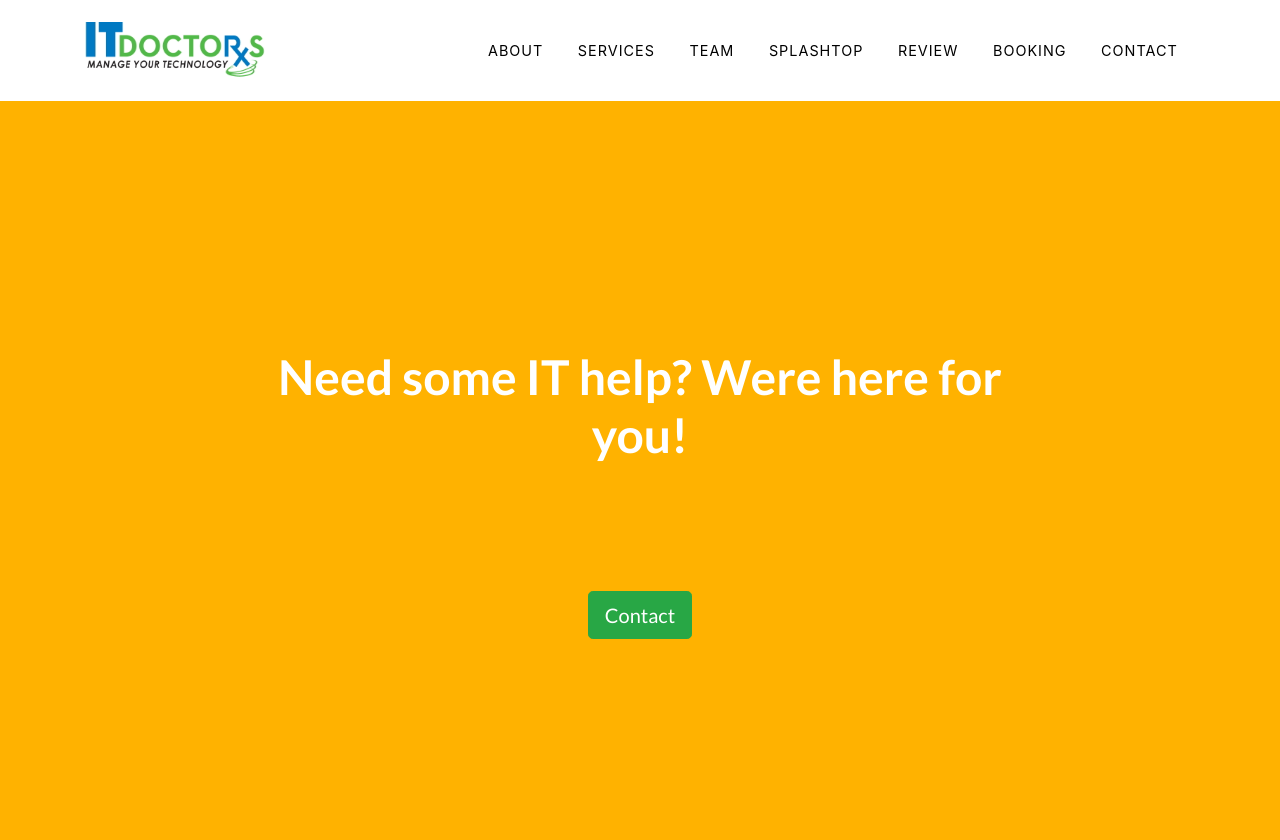
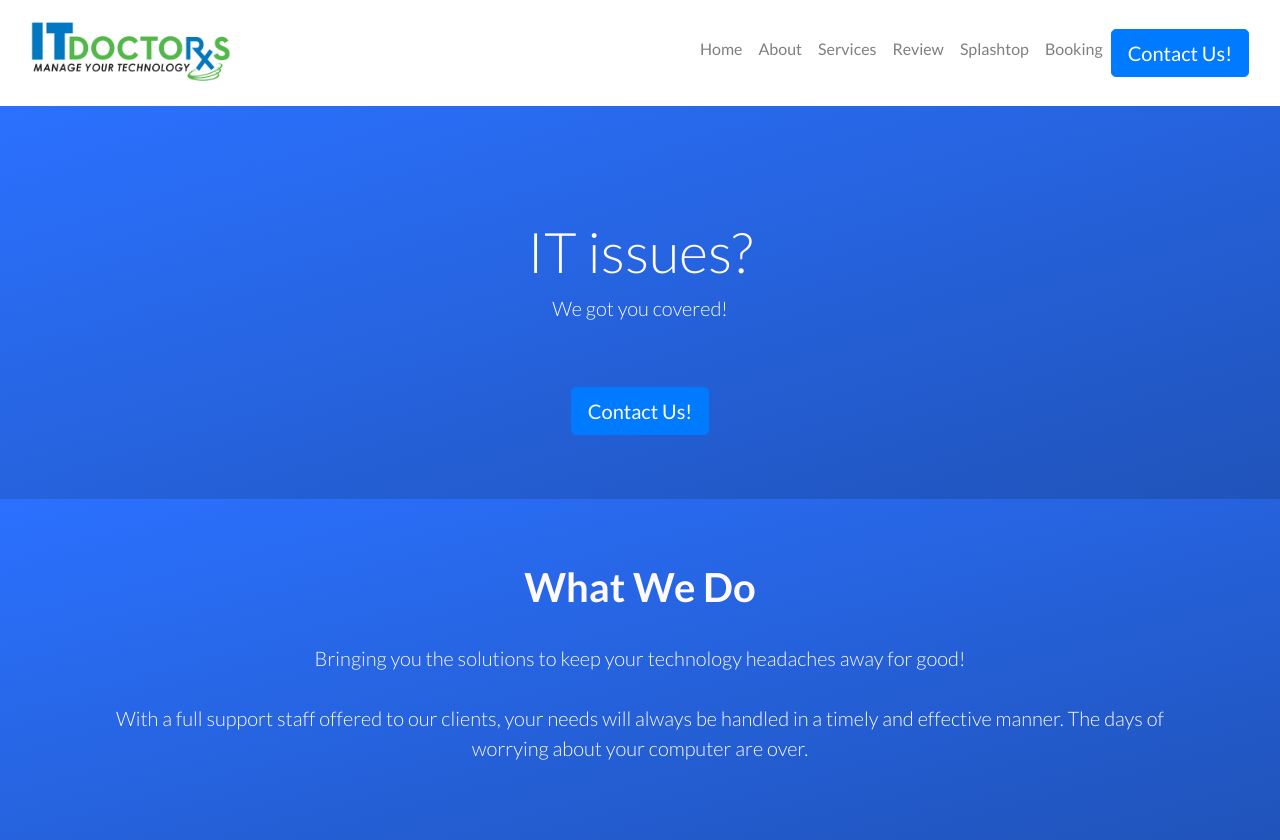
Before and after one commit to xael-dev/ITD, a Django app: template emailstore/templates/home/base.html in a window 1280 px wide. Shown: the top 840 px of the page. Run offline with Django 3.2, Linux system fonts and the light colour scheme; the template is opened without the code that fills it, so the values that code supplies are empty; a map, chart or similar area stays blank; some libraries are stand-ins or nearby versions; some web fonts are replaced.

Commit message:
Implement new navbar design into base.html

```diff
--- a/emailstore/templates/home/base.html
+++ b/emailstore/templates/home/base.html
@@ -36,7 +36,7 @@
 <body data-spy="scroll" data-target=".navbar" data-offset="50">
 
   <!-- Navigation, NOTE: <a> elements are used to jump to particular area with scrollspy -->
-  <nav class="navbar navbar-expand-lg bg-white navbar-light fixed-top" id="mainNav">
+  {% comment %} <nav class="navbar navbar-expand-lg bg-white navbar-light fixed-top" id="mainNav">
     <div class="container">
       <a class="navbar-brand js-scroll-trigger" href="#home">
         <img src={% static "img/ITDLogo.jpg" %} width="180" height="75">
@@ -71,26 +71,58 @@
         </ul>
       </div>
     </div>
-  </nav>
+  </nav> {% endcomment %}
+  <span id="home"></span>
+    <nav id="nav-shadow"
+        class="navbar navbar-light bg-white navber-custom navbar-expand-md justify-content-between sticky-top">
+        <div class="container-fluid">
+            <button class="navbar-toggler" type="button" data-toggle="collapse" data-target="navbar-nav"
+                aria-controls="navbar-nav" aria-expanded="false" aria-label="Toggle Navbar">
+                <span class="navbar-toggler-icon"></span>
+            </button>
+            <a class="navbar-brand mx-auto d-block order-1 order-md-0 w-25">
+                <img src={% static "img/ITDLogo.jpg" %} width="200px" height="80px"
+                    alt="">
+            </a>
+            <div class="navbar-collapse collapse w-25">
+                <ul class="navbar-nav ml-auto">
+                    <li class="nav-item">
+                        <a class="nav-link" href="#">Home</a>
+                    </li>
+                    <li class="nav-item">
+                        <a class="nav-link" href="#">About</a>
+                    </li>
+                    <li class="nav-item">
+                        <a class="nav-link" href="#">Services</a>
+                    </li>
+                    <li class="nav-item">
+                        <a class="nav-link" href="https://g.page/itdrs/review">Review</a>
+                    </li>
+                    <li class="nav-item">
+                        <a class="nav-link" href="https://www.splashtop.com/sos-download?_ga=2.77162903.308159755.1554922056-984735932.1554922056">Splashtop</a>
+                    </li>
+                    <li class="nav-item">
+                        <a class="nav-link" href="https://housecallpro.com/book/IT-Doctors/5434064e4b1b43a284e1e0dbf6e2eb61?attribution=Schedule%20An%20Appointment">Booking</a>
+                    </li>
+                    <li class="nav-item">
+                        <button class="btn btn-primary btn-lg ml-auto">Contact Us!</button>
+                    </li>
+                </ul>
+            </div>
+        </div>
+    </nav>
 
   <!-- Masthead -->
   <span id="home"></span>
-    <header class="masthead text-white text-center">
-    <div class="overlay"></div>
-    <canvas id="seasonal-canvas"></canvas>
-      <div class="container">
-        <div class="row">
-            <div class="col-md-9 mx-auto">
-              <h1 class="mb-5">Need some IT help? Were here for you!</h1>
+    <div class="jumbotron jumbotron-fluid">
+            <div class="container">
+                <h1 class="display-4 text-center mt-5 mx-auto">IT issues?</h1>
+                <p class="lead text-center">We got you covered!</p>
             </div>
-            <div class="col-md-5 col-lg-5 col-xl-4 mx-auto">
-              <div class="center">
-                <a href="#contact" class="btn btn-success btn-lg" role="button">Contact</a>
-              </div>
+            <div class="row justify-content-center">
+                <button class="btn btn-primary btn-lg mt-5 mx-auto">Contact Us!</button>
             </div>
         </div>
-      </div>
-    </div>
   </header>
 
   <!-- About Section -->
```
